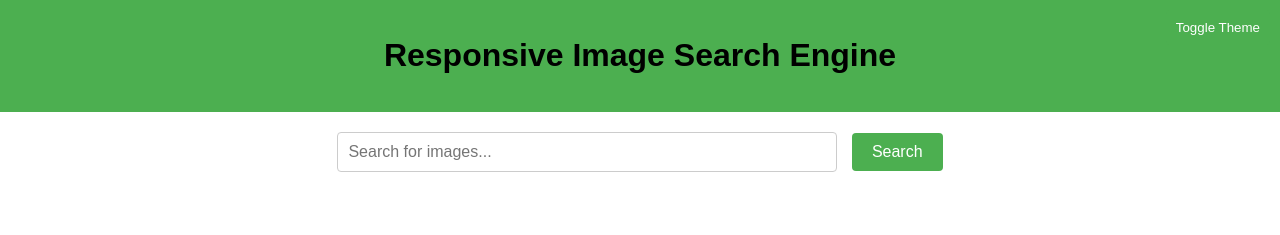
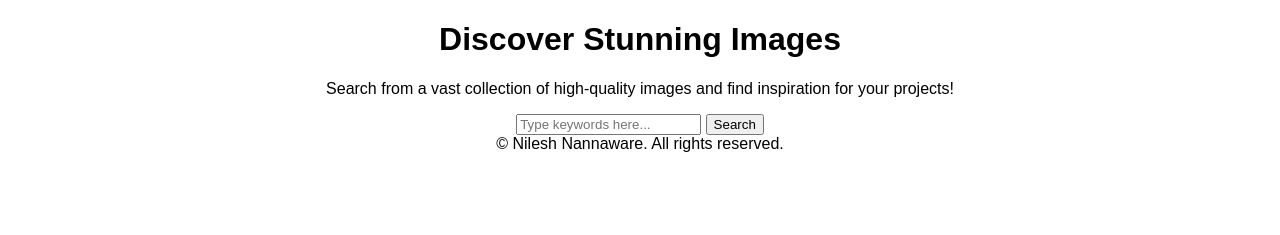
Before and after one commit to nileshnannaware10/image-search-engine, a plain HTML site: page index.html in a window 1280 px wide. Drawn offline with Linux system fonts and the light colour scheme.

Commit message:
Update index.html

```diff
--- a/index.html
+++ b/index.html
@@ -1,24 +1,30 @@
-<html>
-    <head>
-        <meta charset="utf-8">
-        <meta http-equiv="X-UA-Compatible" content="IE=edge">
-        <title></title>
-        <meta name="description" content="">
-        <meta name="viewport" content="width=device-width, initial-scale=1">
-        <link rel="stylesheet" href="style.css">
-    </head>
-    <body>
-        <header>
-            <h1>Responsive Image Search Engine</h1>
-            <button class="theme-toggle" onclick="toggleTheme()">Toggle Theme</button>
-        </header>
-        <div class="search-container">
-            <input type="text" id="search-query" placeholder="Search for images...">
+
+<!DOCTYPE html>
+<html lang="en">
+<head>
+    <meta charset="UTF-8">
+    <meta name="viewport" content="width=device-width, initial-scale=1.0">
+    <title>Responsive Image Search Engine</title>
+    <link rel="stylesheet" href="style.css">
+    <link href="https://fonts.googleapis.com/css2?family=Poppins:wght@400;600&display=swap" rel="stylesheet">
+</head>
+<body>
+    <div class="container">
+        <h1>Discover Stunning Images</h1>
+        <p>Search from a vast collection of high-quality images and find inspiration for your projects!</p>
+
+        <div class="search-bar">
+            <input type="text" id="searchInput" placeholder="Type keywords here...">
             <button onclick="searchImages()">Search</button>
         </div>
-        <div class="results" id="results"></div>
 
+        <div id="results" class="search-results"></div>
+    </div>
 
-        <script src="script.js" async defer></script>
-    </body>
+    <footer>
+        &copy; Nilesh Nannaware. All rights reserved.
+    </footer>
+
+    <script src="script.js"></script>
+</body>
 </html>
```
